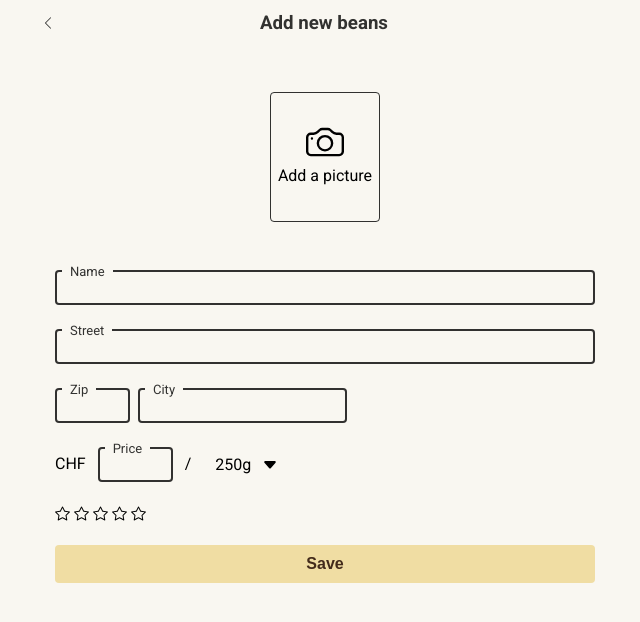
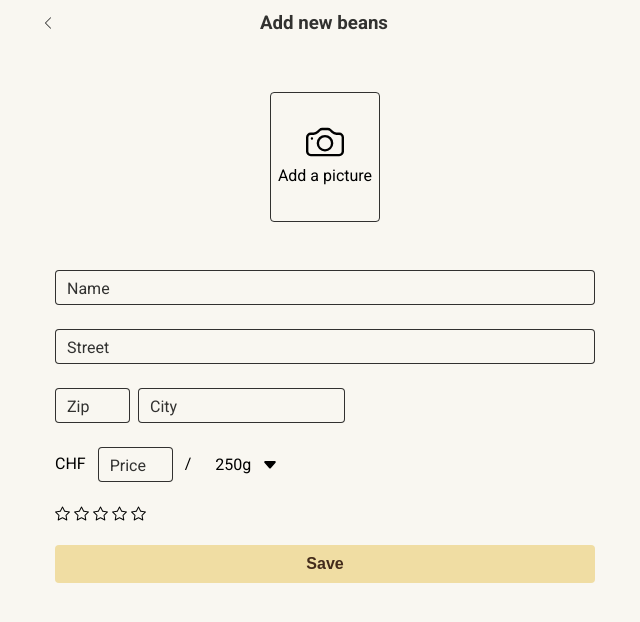
Before and after one commit to sophialittlejohn/coffee-grinder-frontend, a Next.js app: page /coffee/new in a window 1280 px wide. Shown: the top 622 px of the page, without its empty margins (315-955 px from the left). Built offline with nearby package versions, Linux system fonts and the light colour scheme.

Commit message:
Fix input animation

```diff
--- a/src/elements/Input.tsx
+++ b/src/elements/Input.tsx
@@ -95,10 +95,12 @@ export const Input: React.FC<InputProps> = ({
   const [focused, setFocused] = useState(false);
 
   useEffect(() => {
-    if (value === "") {
+    if (!value) {
       setFocused(false);
     } else {
-      if (!focused) setFocused(true);
+      if (!focused) {
+        setFocused(true);
+      }
     }
   }, [value]);
 
```
